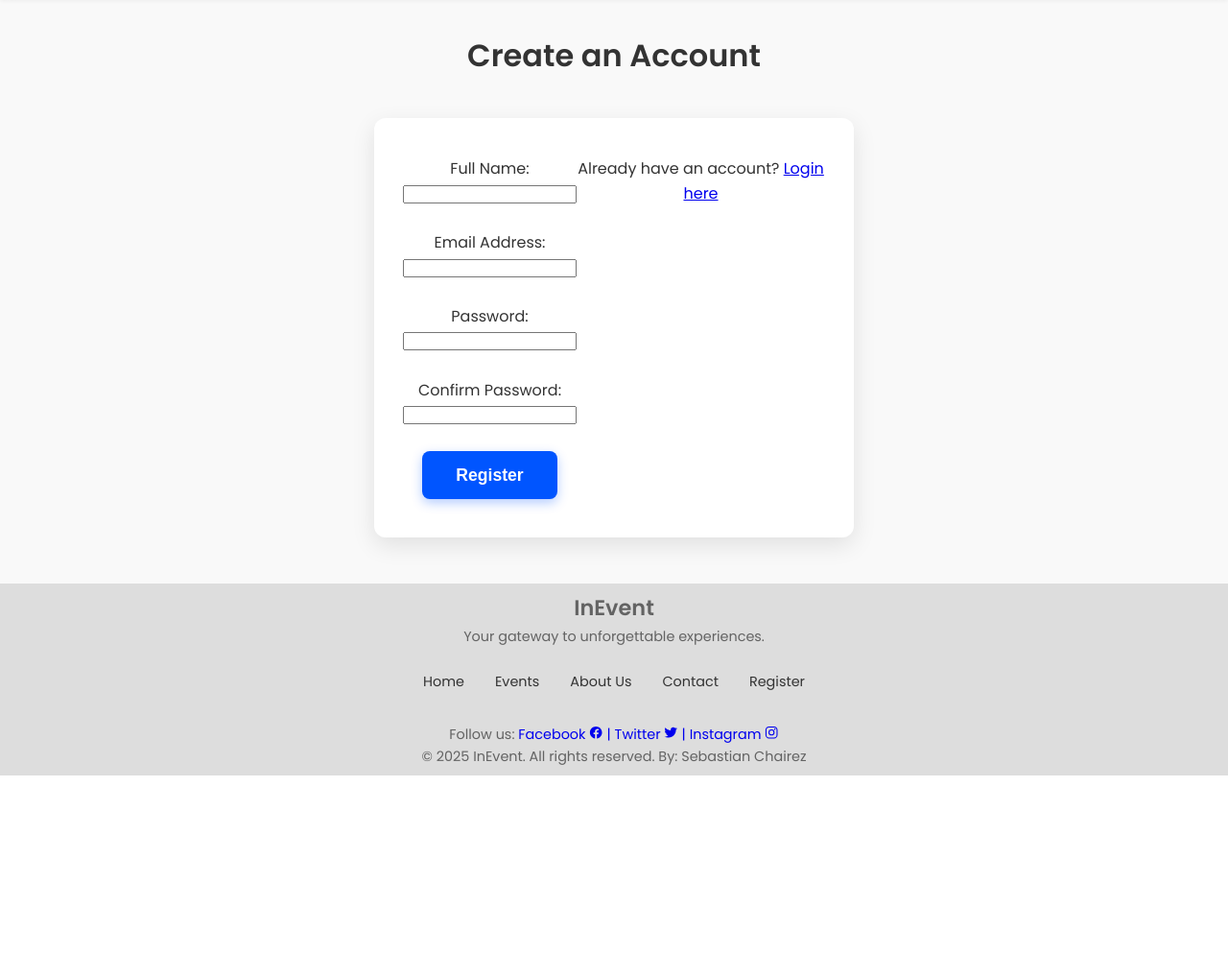
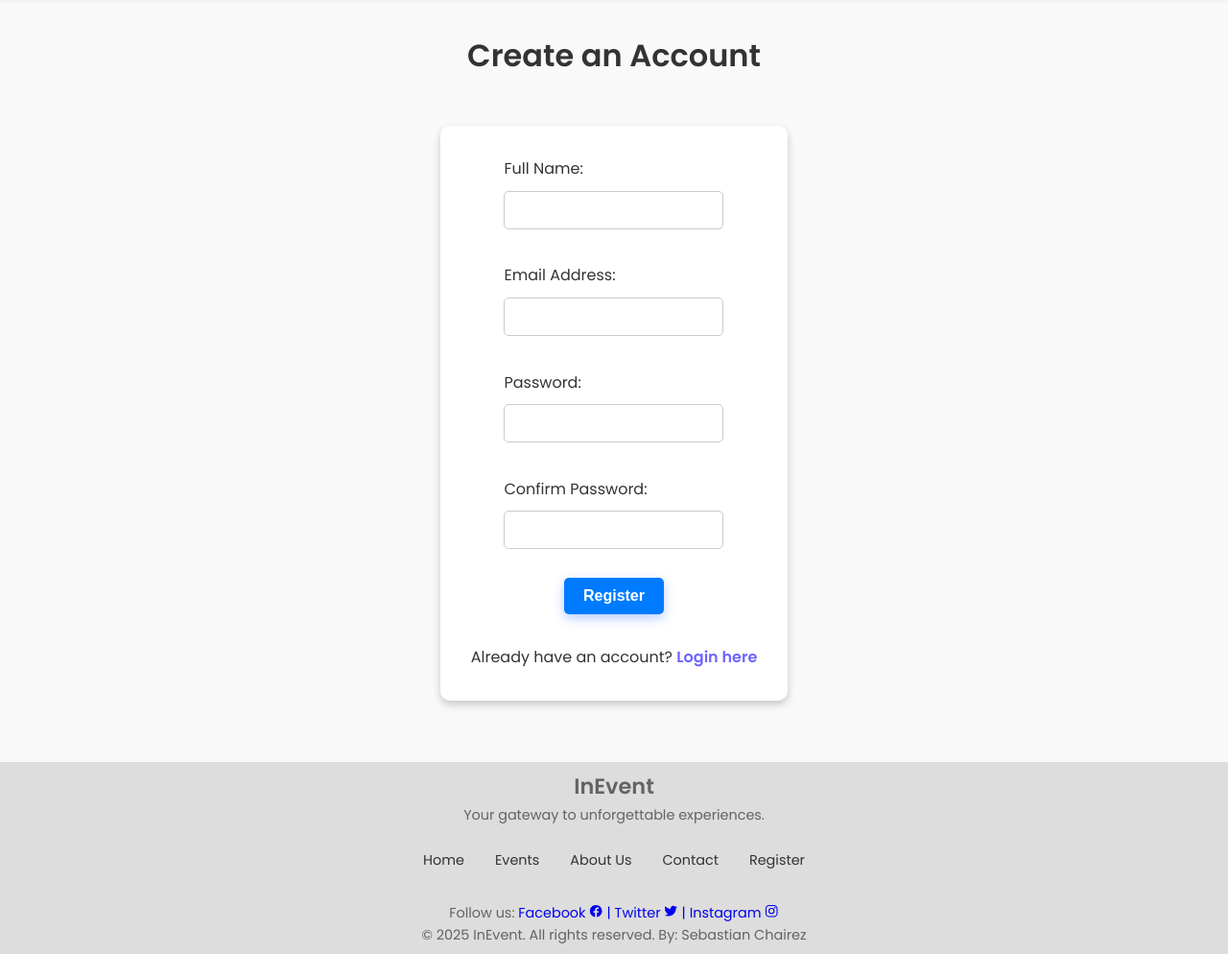
Before and after one commit to Sebaxg86/InEvent-web, a PHP site: page /InEvent-web/register.php?form=register in a window 1280 px wide. Shown: the part 180-1174 px from the top of the page at 96% size. Before the commit the page ends 988 px from the top, so only its background shows below. Run offline with PHP 8.4, Linux system fonts and the light colour scheme.

Commit message:
Register account STYLED

```diff
--- a/includes/register_account.php
+++ b/includes/register_account.php
@@ -2,8 +2,8 @@
     <h2>Create an Account</h2>
 </section>
 
-<div class="content-container">
-    <div class="content-form">
+<div class="register-container">
+    <div class="register-form">
         <form action="../app/controllers/register_process.php" method="post">
             <label for="fullname">Full Name:</label><br>
             <input type="text" id="fullname" name="fullname" required><br><br>
@@ -15,7 +15,7 @@
             <input type="password" id="password" name="password" required><br><br>
 
             <label for="confirm-password">Confirm Password:</label><br>
-            <input type="password" id="confirm-password" name="confirm-password" required><br><br>
+            <input type="password" id="confirm-password" name="confirm-password" required>
 
             <button class="btn" type="submit">Register</button>
         </form>
--- /dev/null
+++ b/public/css/register_account.css
@@ -0,0 +1,108 @@
+.register-container{
+    display: flex;
+    flex-direction: column;
+    justify-content: center;
+    align-items: center;
+    margin-bottom: 4rem;
+    margin-top: 3rem;
+}
+
+.register-container p{
+    font-size: 1rem;
+    margin-top: 2rem;
+}
+
+.register-form{
+    display: flex;
+    flex-direction: column;
+    justify-content: center;
+    align-items: center;
+    background-color: #fff; /* Fondo blanco */
+    padding: 2rem; /* Espaciado interno */
+    border-radius: 10px; /* Bordes redondeados */
+    box-shadow: 0 4px 8px rgba(0, 0, 0, 0.2); /* Sombra inicial */
+    transition: transform 0.3s ease, box-shadow 0.3s ease; /* Transiciones suaves */
+}
+
+.register-form:hover {
+    transform: translateY(-5px); /* Efecto de elevación */
+    box-shadow: 0 8px 16px rgba(0, 0, 0, 0.4); /* Sombra más intensa */
+}
+
+/* Campos del formulario */
+.register-form input[type="text"],
+.register-form input[type="email"],
+.register-form input[type="password"] {
+    width: 100%;
+    max-width: 400px;
+    padding: 10px;
+    margin: 10px 0;
+    border: 1px solid #ccc;
+    border-radius: 5px;
+    font-size: 16px;
+    transition: border-color 0.3s ease, box-shadow 0.3s ease;
+}
+
+.register-form input[type="text"]:focus,
+.register-form input[type="email"]:focus,
+.register-form input[type="password"]:focus {
+    border-color: #007bff; /* Color azul al enfocar */
+    box-shadow: 0 0 8px rgba(0, 123, 255, 0.5); /* Sombra azul */
+    outline: none;
+}
+
+/* Botón de registro */
+.register-form .btn {
+    background-color: #007bff; /* Azul brillante */
+    color: #fff;
+    border: none;
+    padding: 10px 20px;
+    border-radius: 5px;
+    cursor: pointer;
+    font-size: 16px;
+    font-weight: bold;
+    transition: background-color 0.3s ease, transform 0.2s ease;
+}
+
+.register-form button.btn {
+    display: block;
+    margin: 20px auto 0; /* Centra horizontalmente con auto */
+    padding: 10px 20px;
+    font-size: 16px;
+    border-radius: 5px;
+    background-color: #007bff;
+    color: #fff;
+    border: none;
+    cursor: pointer;
+    transition: background-color 0.3s ease, transform 0.2s ease;
+}
+
+.register-form button.btn:hover {
+    background-color: #0056b3;
+}
+
+.register-form button.btn:active {
+    transform: scale(0.95);
+}
+
+.register-form .btn:hover {
+    background-color: #0056b3; /* Azul más oscuro */
+}
+
+.register-form .btn:active {
+    transform: scale(0.95); /* Efecto de clic */
+}
+
+
+
+/* Enlace de login */
+.register-form p a {
+    color: #6c63ff; /* Morado brillante */
+    text-decoration: none;
+    font-weight: bold;
+    transition: color 0.3s ease;
+}
+
+.register-form p a:hover {
+    color: #4b47c8; /* Morado más oscuro */
+}
--- a/public/register.php
+++ b/public/register.php
@@ -15,6 +15,7 @@ $form_type = $_GET['form'] ?? 'login'; // default = login
 
     <!--Styles-->
     <link rel="stylesheet" href="css/styles.css">
+    <link rel="stylesheet" href="css/register_account.css">
     <link rel="stylesheet" href="css/user_info.css">
     <link rel="stylesheet" href="css/contact.css">
     <link rel="stylesheet" href="css/account.css">
```
